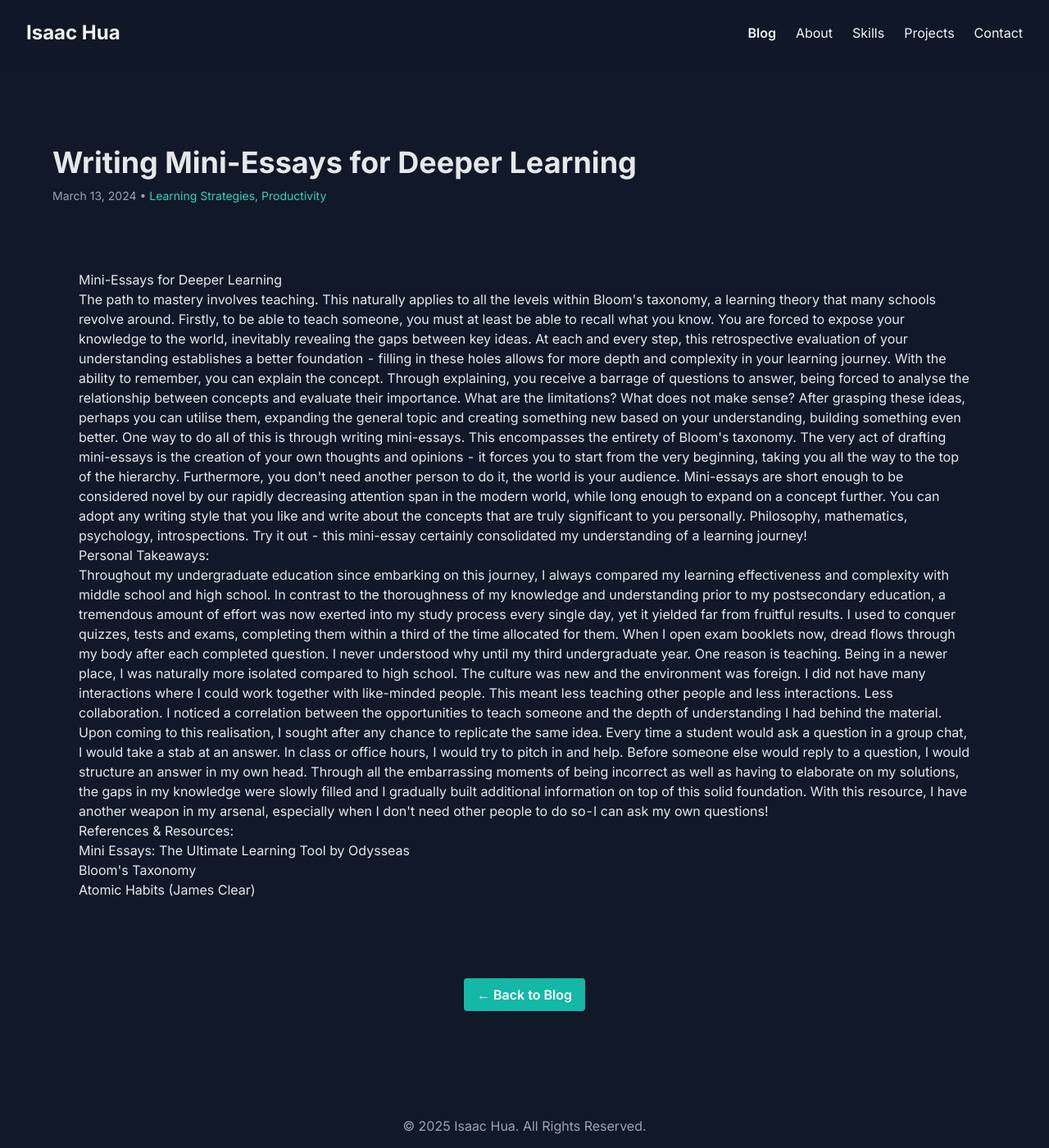
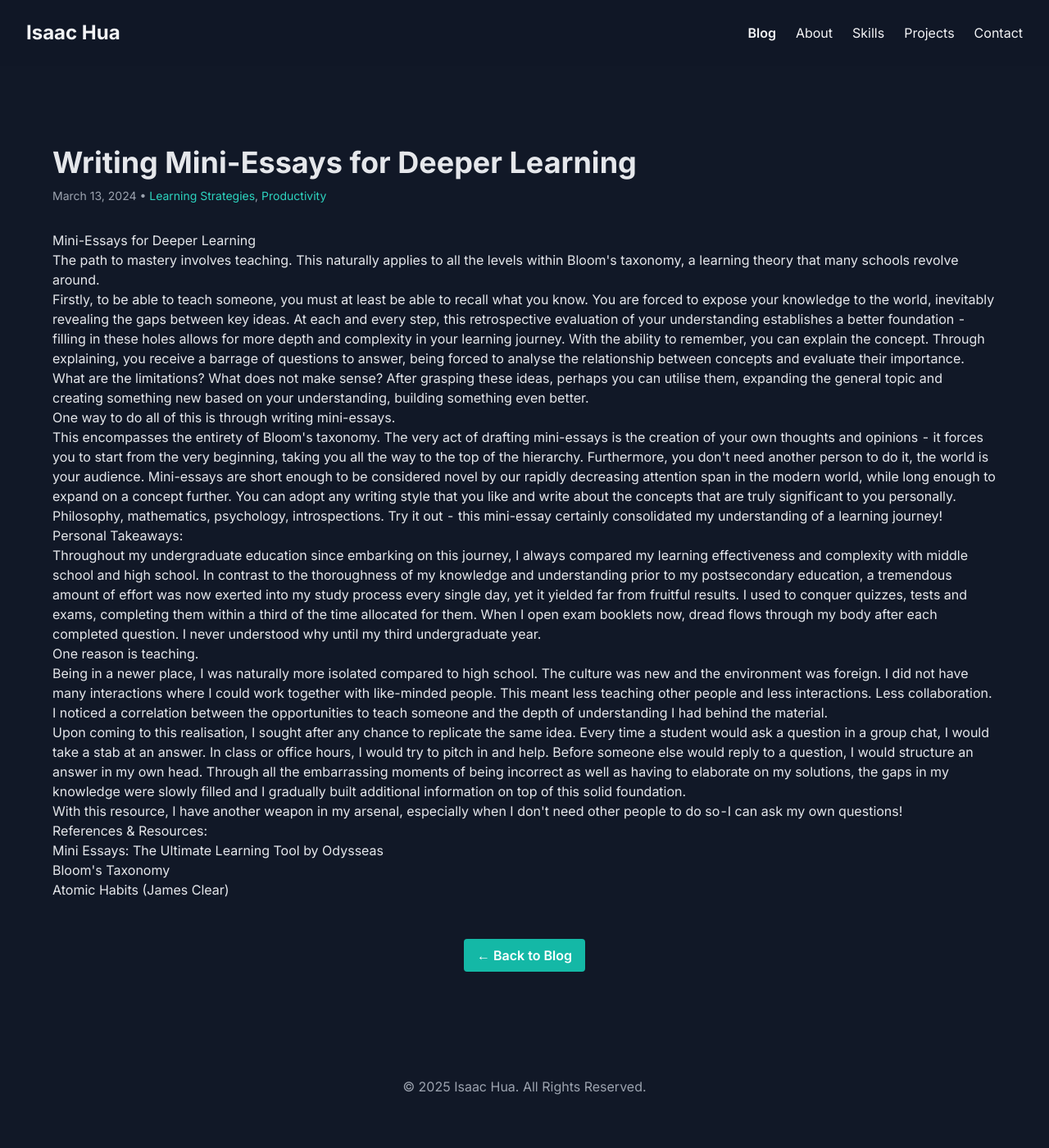
Before and after one commit to isaachuahy/isaachuahy.github.io, a Jekyll site: the page built from _posts/2024-03-13-writing-mini-essays-for-deeper-learning.html, in a window 1280 px wide and 1400 px high. Shown: the whole window at 82% size. Built offline with Jekyll 4.4.1, drawn with Linux system fonts in a browser that asks for light colours; nearby versions of some CDN libraries.

Commit message:
Changed first post HTML to be very barebones

```diff
--- a/_posts/2024-03-13-writing-mini-essays-for-deeper-learning.html
+++ b/_posts/2024-03-13-writing-mini-essays-for-deeper-learning.html
@@ -9,42 +9,46 @@ excerpt: >
     The path to mastery involves teaching.
 ---
 
-<article class="prose lg:prose-xl mx-auto py-12 px-4 sm:px-6 lg:px-8 text-gray-200">
-<header><h1>Mini-Essays for Deeper Learning</h1></header>
-<section><p>
-The path to mastery involves teaching. This naturally applies to all the levels within Bloom's taxonomy, a learning theory that many schools revolve around.
-
-
-Firstly, to be able to teach someone, you must at least be able to recall what you know. You are forced to expose your knowledge to the world, inevitably revealing the gaps between key ideas. At each and every step, this retrospective evaluation of your understanding establishes a better foundation  -  filling in these holes allows for more depth and complexity in your learning journey. With the ability to remember, you can explain the concept. Through explaining, you receive a barrage of questions to answer, being forced to analyse the relationship between concepts and evaluate their importance. What are the limitations? What does not make sense? After grasping these ideas, perhaps you can utilise them, expanding the general topic and creating something new based on your understanding, building something even better.
-
-
-One way to do all of this is through writing mini-essays.
-
-
-This encompasses the entirety of Bloom's taxonomy. The very act of drafting mini-essays is the creation of your own thoughts and opinions  -  it forces you to start from the very beginning, taking you all the way to the top of the hierarchy. Furthermore, you don't need another person to do it, the world is your audience. Mini-essays are short enough to be considered novel by our rapidly decreasing attention span in the modern world, while long enough to expand on a concept further. You can adopt any writing style that you like and write about the concepts that are truly significant to you personally. Philosophy, mathematics, psychology, introspections. Try it out  -  this mini-essay certainly consolidated my understanding of a learning journey!
-</p>
-</section>
-
-<section><h2>Personal Takeaways:</h2>
-<p>Throughout my undergraduate education since embarking on this journey, I always compared my learning effectiveness and complexity with middle school and high school. In contrast to the thoroughness of my knowledge and understanding prior to my postsecondary education, a tremendous amount of effort was now exerted into my study process every single day, yet it yielded far from fruitful results. I used to conquer quizzes, tests and exams, completing them within a third of the time allocated for them. When I open exam booklets now, dread flows through my body after each completed question. I never understood why until my third undergraduate year.
-
-
-One reason is teaching.
-
-
-Being in a newer place, I was naturally more isolated compared to high school. The culture was new and the environment was foreign. I did not have many interactions where I could work together with like-minded people. This meant less teaching other people and less interactions. Less collaboration. I noticed a correlation between the opportunities to teach someone and the depth of understanding I had behind the material.
-
-
-Upon coming to this realisation, I sought after any chance to replicate the same idea. Every time a student would ask a question in a group chat, I would take a stab at an answer. In class or office hours, I would try to pitch in and help. Before someone else would reply to a question, I would structure an answer in my own head. Through all the embarrassing moments of being incorrect as well as having to elaborate on my solutions, the gaps in my knowledge were slowly filled and I gradually built additional information on top of this solid foundation.
-
-
-With this resource, I have another weapon in my arsenal, especially when I don't need other people to do so - I can ask my own questions!
-</p></section>
-<section><h2>References & Resources:</h2>
+<h1>Mini-Essays for Deeper Learning</h1>
+<p>The path to mastery involves teaching. This naturally applies to all the levels within Bloom's taxonomy,
+    a learning theory that many schools revolve around.</p>
+<p>Firstly, to be able to teach someone, you must at least be able to recall what you know.
+    You are forced to expose your knowledge to the world, inevitably revealing the gaps between key ideas.
+    At each and every step, this retrospective evaluation of your understanding establishes a better foundation  -
+    filling in these holes allows for more depth and complexity in your learning journey. With the ability to remember,
+    you can explain the concept. Through explaining, you receive a barrage of questions to answer, being forced to analyse
+    the relationship between concepts and evaluate their importance. What are the limitations? What does not make sense?
+    After grasping these ideas, perhaps you can utilise them, expanding the general topic and creating something new based on your
+    understanding, building something even better.</p>
+<p>One way to do all of this is through writing mini-essays.</p>
+<p>This encompasses the entirety of Bloom's taxonomy.
+    The very act of drafting mini-essays is the creation of your own thoughts and opinions  -  it forces you to start from the very beginning,
+    taking you all the way to the top of the hierarchy. Furthermore, you don't need another person to do it, the world is your audience.
+    Mini-essays are short enough to be considered novel by our rapidly decreasing attention span in the modern world, while long enough to
+    expand on a concept further. You can adopt any writing style that you like and write about the concepts that are truly significant to you
+    personally. Philosophy, mathematics, psychology, introspections.
+    Try it out  -  this mini-essay certainly consolidated my understanding of a learning journey!</p>
+<h2>Personal Takeaways:</h2>
+<p>Throughout my undergraduate education since embarking on this journey, I always compared my learning effectiveness and
+    complexity with middle school and high school. In contrast to the thoroughness of my knowledge and understanding prior to my
+    postsecondary education, a tremendous amount of effort was now exerted into my study process every single day, yet it yielded far
+    from fruitful results. I used to conquer quizzes, tests and exams, completing them within a third of the time allocated for them.
+    When I open exam booklets now, dread flows through my body after each completed question. I never understood why until my third
+    undergraduate year.</p>
+<p>One reason is teaching.</p>
+<p>Being in a newer place, I was naturally more isolated compared to high school. The culture was new and the environment was foreign.
+    I did not have many interactions where I could work together with like-minded people. This meant less teaching other people and less
+    interactions. Less collaboration. I noticed a correlation between the opportunities to teach someone and the depth of understanding
+    I had behind the material.</p>
+<p>Upon coming to this realisation, I sought after any chance to replicate the same idea. Every time a student would ask a question in a group chat,
+    I would take a stab at an answer. In class or office hours, I would try to pitch in and help. Before someone else would reply to a
+    question, I would structure an answer in my own head. Through all the embarrassing moments of being incorrect as well as having to
+    elaborate on my solutions, the gaps in my knowledge were slowly filled and I gradually built additional information on top of this solid
+    foundation.</p>
+<p>With this resource, I have another weapon in my arsenal, especially when I don't need other people to do so - I can ask my own questions!</p>
+<h2>References & Resources:</h2>
 <ul>
     <li><a href="https://www.youtube.com/watch?v=N4YjXJVzoZY">Mini Essays: The Ultimate Learning Tool by Odysseas</a></li>
     <li><a href="https://uwaterloo.ca/centre-for-teaching-excellence/catalogs/tip-sheets/blooms-taxonomy">Bloom's Taxonomy</a></li>
     <li><a href="https://jamesclear.com/atomic-habits">Atomic Habits</a> (James Clear)</li>
 </ul>
-</section>
-</article>
```
